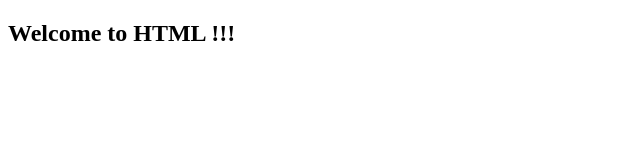
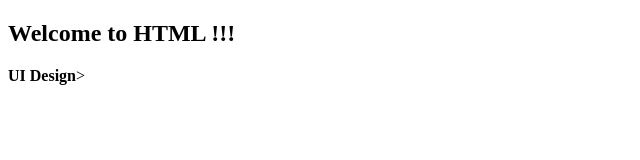
Before and after one commit to Chatthamate-D/testGit, a plain HTML site: page index.html in a window 1280 px wide. Shown: the full height of the page, 0-640 px from the left. Drawn offline with Linux system fonts and the light colour scheme.

Commit message:
Added UI test

```diff
--- a/index.html
+++ b/index.html
@@ -5,4 +5,5 @@
 </head>
 <body>
     <h2>Welcome to HTML !!!</h2>
+    <B>UI Design</B>>
 </body>
```
